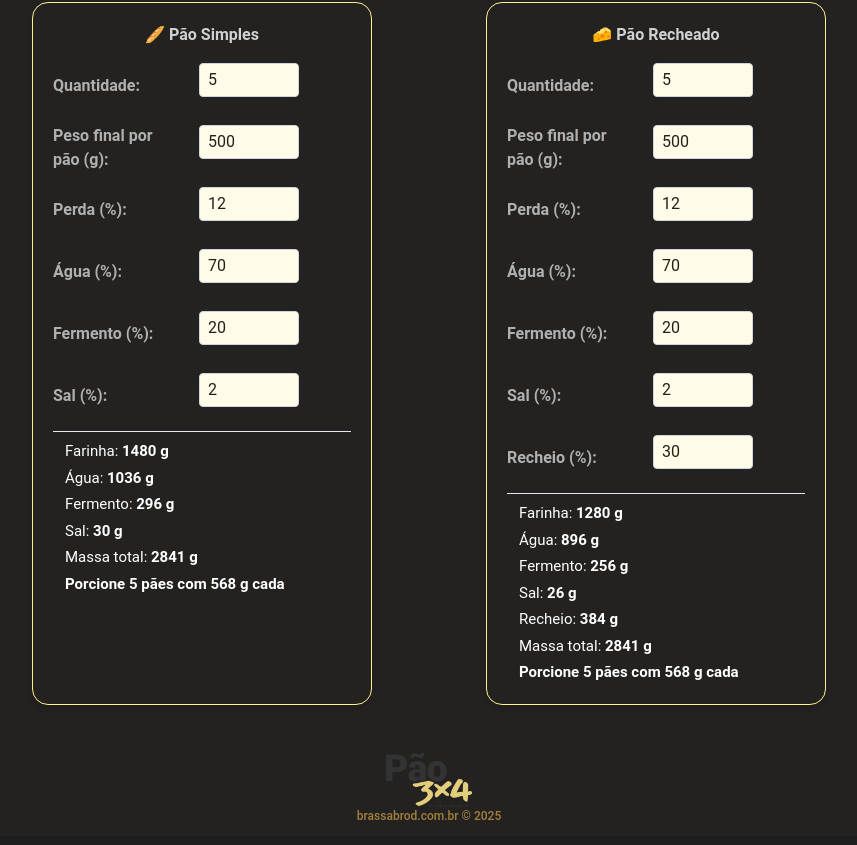
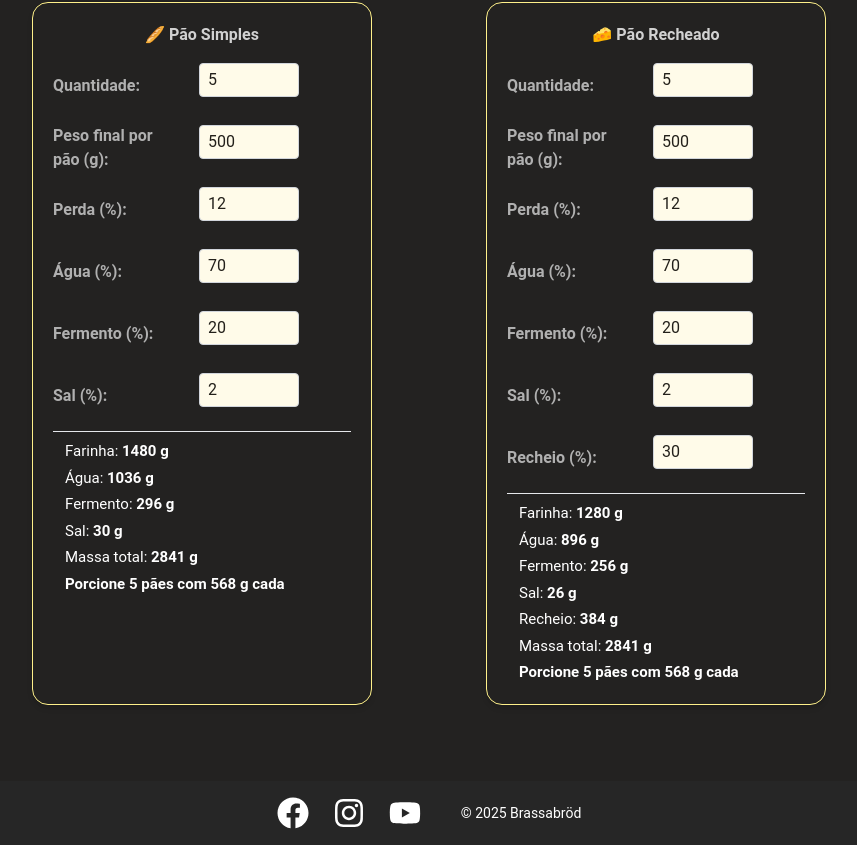
Before and after one commit to Brassabrod/Calculofabricacao, a React (Create React App) app: page / in a window 1280 px wide. Shown: the part 187-1032 px from the top of the page, without its empty margins (211-1068 px from the left). Built offline with nearby package versions, Linux system fonts and the light colour scheme.

Commit message:
Update App.js

```diff
--- a/src/App.js
+++ b/src/App.js
@@ -1,6 +1,7 @@
 import React, { useState } from "react";
 import "./style.css";
 import "./index.css";
+import Footer from "./Footer"; // Importa o Footer
 
 const LOGO_IMG = "/logo_pao3x4.png";
 
@@ -128,7 +129,6 @@
             </span>
             Pão Simples
           </h2>
-          {/* Cada campo agora é flex-col, Aviso sempre embaixo */}
           <div className="flex flex-col mb-2">
             <div className="flex items-center">
               <label className="mr-2 font-semibold text-[#b0b0b0] w-[130px]">
@@ -377,31 +377,8 @@
         </div>
       </main>
 
-      {/* Rodapé com logo centralizado */}
-      <footer className="w-full flex flex-col items-center py-3 z-20 mt-0">
-        <div
-          style={{
-            width: "100%",
-            display: "flex",
-            justifyContent: "center",
-            alignItems: "center"
-          }}
-        >
-          <img
-            src={LOGO_IMG}
-            alt="Logo Brassabröd"
-            style={{
-              height: "55px",
-              maxWidth: "110px",
-              width: "auto",
-              margin: 0
-            }}
-          />
-        </div>
-        <span className="text-xs text-[#a1813b] font-medium">
-          brassabrod.com.br &copy; {new Date().getFullYear()}
-        </span>
-      </footer>
+      {/* Rodapé com os links das redes sociais */}
+      <Footer />
     </div>
   );
 }
```
